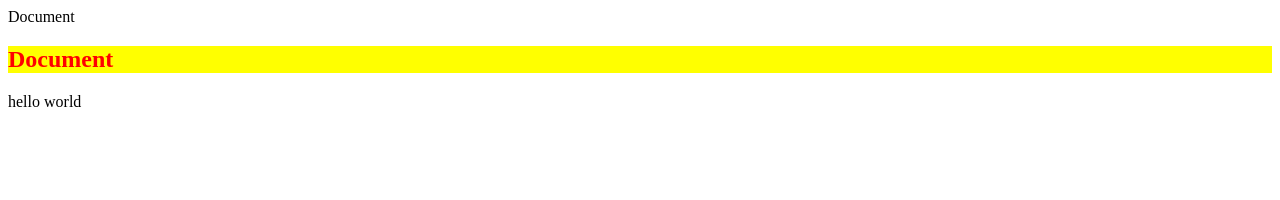
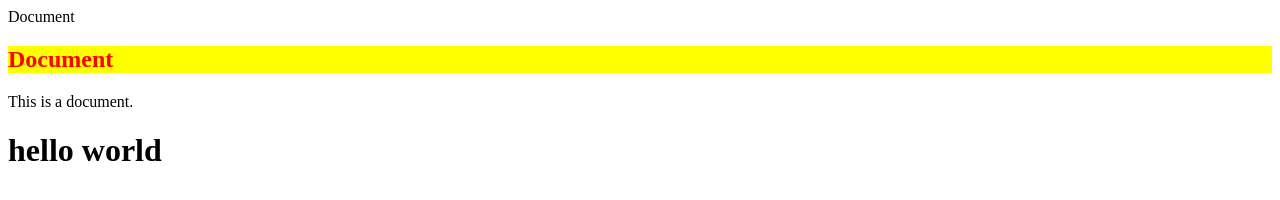
Before and after one commit to sukkuru/index.html, a plain HTML site: page index.html in a window 1280 px wide. Drawn offline with Linux system fonts and the light colour scheme.

Commit message:
modify massage

```diff
--- a/index.html
+++ b/index.html
@@ -6,7 +6,8 @@
     </head>
     <body>
         <h2>Document</h2>
-        <p id="menu">hello world</p>
+        <p>This is a document.</p>
+        <h1 id="menu">hello world</h1>
         <script src="index.js"></script>
     </body>
 
```
